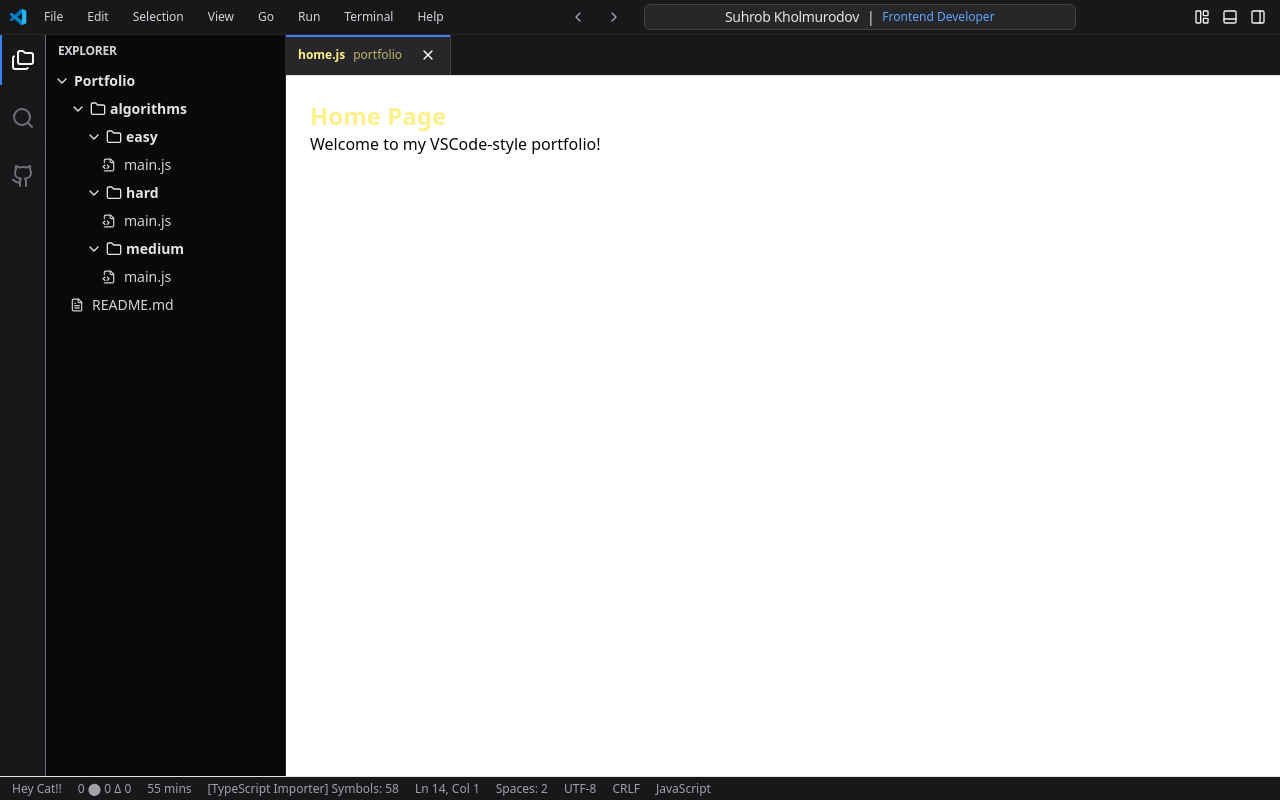
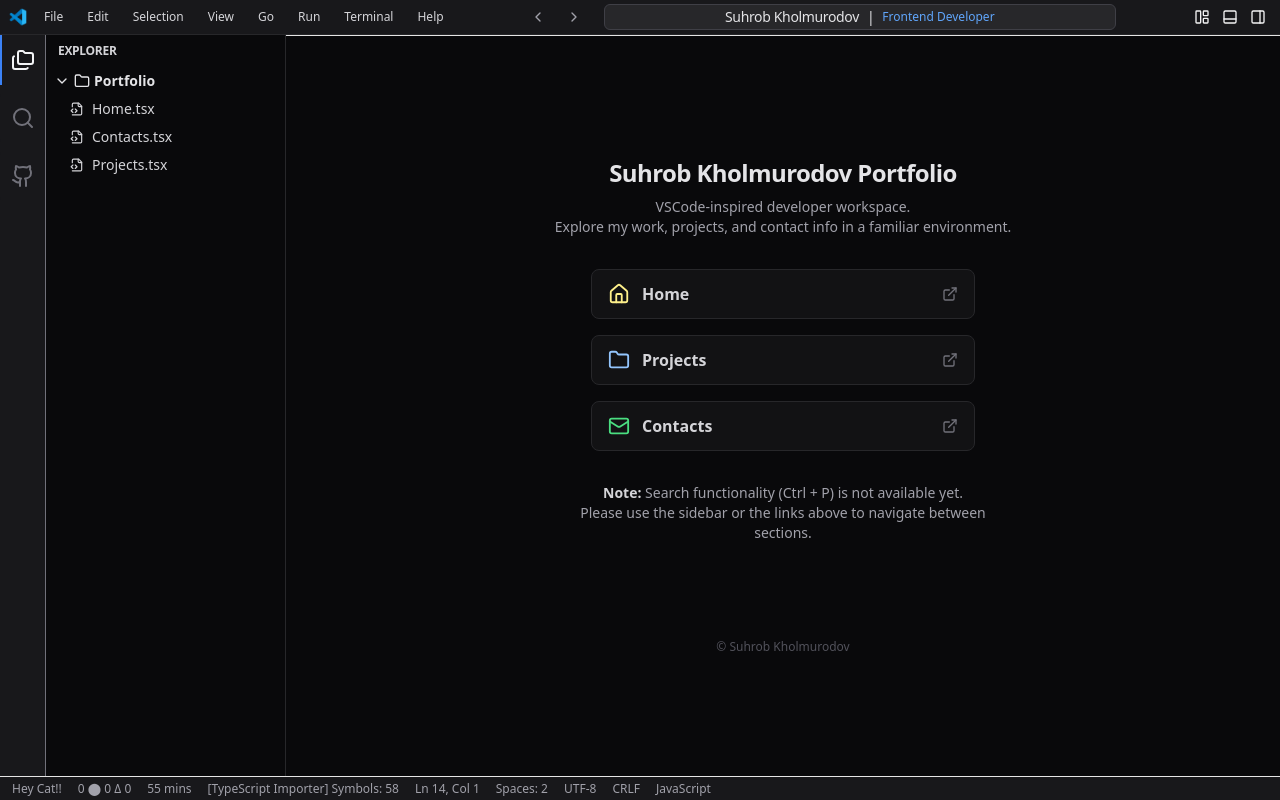
Before and after one commit to SuhrobKholmurodov/portfolio, a React (Vite) app: page / in a window 1280 px wide. Built offline with nearby package versions, Linux system fonts and the light colour scheme.

Commit message:
feat: add Welcome page

```diff
--- a/package.json
+++ b/package.json
@@ -26,6 +26,7 @@
     "lucide-react": "^0.542.0",
     "react": "^19.1.1",
     "react-dom": "^19.1.1",
+    "react-router-dom": "^7.8.2",
     "tailwind-merge": "^3.3.1",
     "tailwindcss-animate": "^1.0.7"
   },
--- a/src/App.tsx
+++ b/src/App.tsx
@@ -1,33 +1,73 @@
-import { useState } from "react";
+import {
+  BrowserRouter,
+  Routes,
+  Route,
+  useLocation,
+  useNavigate,
+} from "react-router-dom";
+import { useState, useEffect } from "react";
+import { AppHeader } from "@/components/common/AppHeader";
+import { MainSidebar } from "@/components/common/MainSidebar";
 import { FileExplorer } from "@/components/common/FileExplorer";
 import { FileTabs } from "@/components/common/FileTabs";
-import { PageContent } from "@/components/common/PageContent";
 import { StatusFooter } from "@/components/common/StatusFooter";
-import { AppHeader } from "./components/common/AppHeader";
-import { MainSidebar } from "./components/common/MainSidebar";
 
-export default function App() {
-  const [activeSection, setActiveSection] = useState("explorer");
-  const [openFiles, setOpenFiles] = useState([
-    { id: "home", label: "home.js", path: "portfolio/src/pages/home.js" },
-  ]);
-  const [activeFileId, setActiveFileId] = useState(openFiles[0].id);
+import Welcome from "@/pages/Welcome";
+import Home from "@/pages/Home";
+import Contacts from "@/pages/Contacts";
+import Projects from "@/pages/Projects";
 
-  const handleOpenFile = (id: string, label: string, path: string) => {
-    if (!openFiles.find((f) => f.id === id)) {
-      setOpenFiles([...openFiles, { id, label, path }]);
+const filePages = [
+  { id: "home", label: "Home.tsx", path: "/home", component: Home },
+  {
+    id: "contacts",
+    label: "Contacts.tsx",
+    path: "/contacts",
+    component: Contacts,
+  },
+  {
+    id: "projects",
+    label: "Projects.tsx",
+    path: "/projects",
+    component: Projects,
+  },
+];
+
+function VSCodeLayout() {
+  const location = useLocation();
+  const navigate = useNavigate();
+
+  const [openTabs, setOpenTabs] = useState<string[]>(
+    location.pathname === "/" ? [] : [location.pathname]
+  );
+
+  useEffect(() => {
+    if (
+      location.pathname !== "/" &&
+      !openTabs.includes(location.pathname) &&
+      filePages.find((f) => f.path === location.pathname)
+    ) {
+      setOpenTabs((tabs) => [...tabs, location.pathname]);
     }
-    setActiveFileId(id);
+  }, [location.pathname, openTabs]);
+
+  const handleCloseTab = (path: string) => {
+    const newTabs = openTabs.filter((p) => p !== path);
+    setOpenTabs(newTabs);
+    if (location.pathname === path) {
+      if (newTabs.length > 0) {
+        navigate(newTabs[newTabs.length - 1]);
+      } else {
+        navigate("/");
+      }
+    }
   };
 
-  const handleCloseTab = (id: string) => {
-    const idx = openFiles.findIndex((f) => f.id === id);
-    const newFiles = openFiles.filter((f) => f.id !== id);
-    setOpenFiles(newFiles);
-    if (id === activeFileId) {
-      setActiveFileId(newFiles[idx === 0 ? 0 : idx - 1]?.id || "");
-    }
-  };
+  const tabData = openTabs
+    .map((path) => filePages.find((f) => f.path === path))
+    .filter(Boolean) as (typeof filePages)[0][];
+
+  const [activeSection, setActiveSection] = useState("explorer");
 
   return (
     <div className="flex flex-col h-screen w-screen bg-background">
@@ -38,10 +78,7 @@ export default function App() {
           setActiveSection={setActiveSection}
         />
         {activeSection === "explorer" ? (
-          <FileExplorer
-            onOpenFile={handleOpenFile}
-            activeFileId={activeFileId}
-          />
+          <FileExplorer />
         ) : activeSection === "search" ? (
           <aside className="w-60 bg-zinc-950 border-r text-sm pt-2 flex flex-col">
             <div className="font-bold text-xs px-3 mb-2 text-zinc-300 tracking-tight">
@@ -61,13 +98,18 @@ export default function App() {
         ) : null}
         <div className="flex-1 flex flex-col min-h-0 bg-background">
           <FileTabs
-            openFiles={openFiles}
-            activeFileId={activeFileId}
-            setActiveFileId={setActiveFileId}
+            tabs={tabData}
+            activePath={location.pathname}
+            setActivePath={navigate}
             onCloseTab={handleCloseTab}
           />
           <div className="flex-1 min-h-0 overflow-auto bg-background">
-            <PageContent id={activeFileId} />
+            <Routes>
+              <Route path="/" element={<Welcome />} />
+              <Route path="/home" element={<Home />} />
+              <Route path="/contacts" element={<Contacts />} />
+              <Route path="/projects" element={<Projects />} />
+            </Routes>
           </div>
         </div>
       </div>
@@ -75,3 +117,11 @@ export default function App() {
     </div>
   );
 }
+
+export default function App() {
+  return (
+    <BrowserRouter>
+      <VSCodeLayout />
+    </BrowserRouter>
+  );
+}
--- a/src/components/common/AppHeader.tsx
+++ b/src/components/common/AppHeader.tsx
@@ -41,7 +41,7 @@ export function AppHeader() {
             <ChevronRight size={16} className="text-zinc-400" />
           </button>
         </div>
-        <div className="border border-zinc-700 bg-zinc-800 rounded-md px-20 py-[2px] flex gap-2 items-center">
+        <div className="border border-zinc-700 bg-zinc-800 rounded-md px-[120px] py-[2px] flex gap-2 items-center">
           <span className="text-sm text-zinc-200 tracking-tight">
             Suhrob Kholmurodov
           </span>
--- a/src/components/common/FileExplorer.tsx
+++ b/src/components/common/FileExplorer.tsx
@@ -1,152 +1,76 @@
 /* eslint-disable @typescript-eslint/no-explicit-any */
-import {
-  ChevronDown,
-  ChevronRight,
-  FileText,
-  FileCode2,
-  Folder,
-} from "lucide-react";
+import { ChevronDown, ChevronRight, FileCode2, Folder } from "lucide-react";
 import { useState } from "react";
+import { useNavigate, useLocation } from "react-router-dom";
 
 const treeData = [
   {
     label: "Portfolio",
-    children: [
-      {
-        label: "algorithms",
     icon: <Folder size={16} />,
     children: [
       {
-            label: "easy",
-            icon: <Folder size={16} />,
-            children: [
-              {
-                label: "main.js",
-                id: "mainjs-easy",
+        label: "Home.tsx",
+        id: "home",
         icon: <FileCode2 size={14} />,
-              },
-            ],
+        path: "/home",
       },
       {
-            label: "hard",
-            icon: <Folder size={16} />,
-            children: [
-              {
-                label: "main.js",
-                id: "mainjs-hard",
+        label: "Contacts.tsx",
+        id: "contacts",
         icon: <FileCode2 size={14} />,
-              },
-            ],
+        path: "/contacts",
       },
       {
-            label: "medium",
-            icon: <Folder size={16} />,
-            children: [
-              {
-                label: "main.js",
-                id: "mainjs-medium",
+        label: "Projects.tsx",
+        id: "projects",
         icon: <FileCode2 size={14} />,
+        path: "/projects",
       },
-            ],
-          },
-        ],
-      },
-      { label: "README.md", id: "readme", icon: <FileText size={14} /> },
     ],
   },
 ];
 
-export function FileExplorer({
-  onOpenFile,
-  activeFileId,
-}: {
-  onOpenFile: (id: string, label: string, path: string) => void;
-  activeFileId: string;
-}) {
+export function FileExplorer() {
+  const navigate = useNavigate();
+  const location = useLocation();
+
+  const [open, setOpen] = useState(true);
+
   return (
     <aside className="w-60 bg-zinc-950 border-r border-zinc-800 overflow-auto text-sm pt-2">
       <div className="font-bold text-xs px-3 mb-2 text-zinc-300 tracking-tight">
         EXPLORER
       </div>
       <div className="">
-        {treeData.map((node, i) => (
-          <TreeNodeView
-            key={node.label + i}
-            node={node}
-            parentPath=""
-            onOpenFile={onOpenFile}
-            activeFileId={activeFileId}
-          />
+        <button
+          type="button"
+          className="w-full flex items-center gap-1 px-2 py-1 font-semibold text-zinc-200 hover:bg-zinc-800 rounded select-none"
+          onClick={() => setOpen((o) => !o)}
+        >
+          {open ? <ChevronDown size={16} /> : <ChevronRight size={16} />}
+          <Folder size={16} />
+          <span>Portfolio</span>
+        </button>
+        {open && (
+          <div className="ml-4">
+            {treeData[0].children.map((file: any) => (
+              <button
+                key={file.id}
+                type="button"
+                className={`w-full flex items-center gap-2 px-2 py-1 rounded text-zinc-300 hover:bg-zinc-800 select-none ${
+                  location.pathname === file.path
+                    ? "bg-zinc-800 text-white"
+                    : ""
+                }`}
+                onClick={() => navigate(file.path)}
+              >
+                {file.icon}
+                <span>{file.label}</span>
+              </button>
             ))}
+          </div>
+        )}
       </div>
     </aside>
   );
 }
-
-function TreeNodeView({
-  node,
-  parentPath,
-  onOpenFile,
-  activeFileId,
-}: {
-  node: any;
-  parentPath: string;
-  onOpenFile: (id: string, label: string, path: string) => void;
-  activeFileId: string;
-}) {
-  const [open, setOpen] = useState(true);
-  const path = parentPath ? `${parentPath}/${node.label}` : node.label;
-
-  if (node.children) {
-    return (
-      <div>
-        <button
-          type="button"
-          className="w-full flex items-center gap-1 px-2 py-1 font-semibold text-zinc-200 hover:bg-zinc-800 rounded select-none"
-          onClick={() => setOpen((o) => !o)}
-          style={{
-            background: "none",
-            border: "none",
-            outline: "none",
-          }}
-        >
-          {open ? <ChevronDown size={16} /> : <ChevronRight size={16} />}
-          {node.icon}
-          <span>{node.label}</span>
-        </button>
-        {open && (
-          <div className="ml-4">
-            {node.children.map((child: any, i: number) => (
-              <TreeNodeView
-                key={child.label + i}
-                node={child}
-                parentPath={path}
-                onOpenFile={onOpenFile}
-                activeFileId={activeFileId}
-              />
-            ))}
-          </div>
-        )}
-      </div>
-    );
-  }
-
-  // File
-  return (
-    <button
-      type="button"
-      className={`w-full flex items-center gap-2 px-2 py-1 rounded text-zinc-300 hover:bg-zinc-800 select-none ${
-        activeFileId === node.id ? "bg-zinc-800 text-white" : ""
-      }`}
-      onClick={() => node.id && onOpenFile(node.id, node.label, path)}
-      style={{
-        background: activeFileId === node.id ? "#23272e" : "none",
-        border: "none",
-        outline: "none",
-      }}
-    >
-      {node.icon}
-      <span>{node.label}</span>
-    </button>
-  );
-}
--- a/src/components/common/FileTabs.tsx
+++ b/src/components/common/FileTabs.tsx
@@ -9,30 +9,30 @@ type FileTab = {
 };
 
 export function FileTabs({
-  openFiles,
-  activeFileId,
-  setActiveFileId,
+  tabs,
+  activePath,
+  setActivePath,
   onCloseTab,
 }: {
-  openFiles: FileTab[];
-  activeFileId: string;
-  setActiveFileId: (id: string) => void;
+  tabs: FileTab[];
+  activePath: string;
+  setActivePath: (id: string) => void;
   onCloseTab: (id: string) => void;
 }) {
   return (
     <div className="bg-zinc-900 border-b flex items-center h-auto">
-      {openFiles.map((file) => (
+      {tabs.map((file) => (
         <div
           key={file.id}
           className={cn(
             "flex items-center px-3 py-[10px] gap-2 cursor-pointer text-xs border-r border-zinc-700 relative group",
-            activeFileId === file.id
+            activePath === file.path
               ? "bg-zinc-800 text-yellow-200"
               : "bg-zinc-900 text-zinc-400 hover:bg-zinc-800"
           )}
-          onClick={() => setActiveFileId(file.id)}
+          onClick={() => setActivePath(file.path)}
         >
-          {activeFileId === file.id && (
+          {activePath === file.path && (
             <div className="absolute top-0 left-0 right-0 h-0.5 bg-blue-500" />
           )}
 
@@ -44,11 +44,12 @@ export function FileTabs({
             variant="ghost"
             className={cn(
               "ml-2 h-[20px] w-[20px] rounded-sm hover:bg-zinc-700 hover:text-gray-300 opacity-0 group-hover:opacity-100 transition-opacity",
-              activeFileId === file.id && "opacity-100 hover:bg-zinc-600 text-white hover:text-white"
+              activePath === file.path &&
+                "opacity-100 hover:bg-zinc-600 text-white hover:text-white"
             )}
             onClick={(e) => {
               e.stopPropagation();
-              onCloseTab(file.id);
+              onCloseTab(file.path);
             }}
           >
             <X size={10} />
--- a/src/components/common/PageContent.tsx
+++ /dev/null
@@ -1,54 +0,0 @@
-export function PageContent({ id }: { id: string }) {
-  switch (id) {
-    case "home":
-      return (
-        <div className="p-6">
-          <h1 className="text-2xl font-bold text-yellow-200">Home Page</h1>
-          <p>Welcome to my VSCode-style portfolio!</p>
-        </div>
-      );
-    case "about":
-      return (
-        <div className="p-6">
-          <h1 className="text-2xl font-bold text-yellow-200">About Me</h1>
-          <p>
-            I am a developer building cool stuff with React, TypeScript, and
-            Tailwind!
-          </p>
-        </div>
-      );
-    case "contact":
-      return (
-        <div className="p-6">
-          <h1 className="text-2xl font-bold text-yellow-200">Contact</h1>
-          <p>Email: suhrob@example.com</p>
-        </div>
-      );
-    case "project":
-      return (
-        <div className="p-6">
-          <h1 className="text-2xl font-bold text-yellow-200">Projects</h1>
-          <p>Check out my awesome projects here!</p>
-        </div>
-      );
-    case "logo":
-      return (
-        <div className="p-6 flex items-center justify-center h-full">
-          <img src="/logo.png" alt="Logo" className="h-32" />
-        </div>
-      );
-    case "readme":
-      return (
-        <div className="p-6">
-          <h1 className="text-2xl font-bold text-yellow-200">README</h1>
-          <p>This is my VSCode-like portfolio README file.</p>
-        </div>
-      );
-    default:
-      return (
-        <div className="p-6">
-          <h1 className="text-lg font-bold text-yellow-200">File not found</h1>
-        </div>
-      );
-  }
-}
--- /dev/null
+++ b/src/pages/Contacts.tsx
@@ -0,0 +1,9 @@
+export default function Contacts() {
+  return (
+    <div className="p-6">
+      <h1 className="text-2xl font-bold text-yellow-200">Contacts</h1>
+      <p>Email: suhrob@example.com</p>
+      <p>Telegram: @suhrobdev</p>
+    </div>
+  );
+}
--- /dev/null
+++ b/src/pages/Home.tsx
@@ -0,0 +1,8 @@
+export default function Home() {
+  return (
+    <div className="p-6">
+      <h1 className="text-2xl font-bold text-yellow-200">Home Page</h1>
+      <p>Welcome to Suhrob Kholmurodov's VSCode-style portfolio!</p>
+    </div>
+  );
+}
--- /dev/null
+++ b/src/pages/Projects.tsx
@@ -0,0 +1,8 @@
+export default function Projects() {
+  return (
+    <div className="p-6">
+      <h1 className="text-2xl font-bold text-yellow-200">Projects</h1>
+      <p>Check out my React, TypeScript, and VSCode UI projects here!</p>
+    </div>
+  );
+}
--- /dev/null
+++ b/src/pages/Welcome.tsx
@@ -0,0 +1,61 @@
+import { Home, Folder, Mail, ExternalLink } from "lucide-react";
+import { Link } from "react-router-dom";
+
+export default function Welcome() {
+  return (
+    <div className="flex flex-col justify-center items-center h-full bg-zinc-950">
+      <div className="text-2xl font-bold text-zinc-200 mb-2 text-center tracking-tight">
+        Suhrob Kholmurodov Portfolio
+      </div>
+      <div className="text-zinc-400 mb-8 text-center text-sm">
+        VSCode-inspired developer workspace.
+        <br />
+        Explore my work, projects, and contact info in a familiar environment.
+      </div>
+      <div className="w-full max-w-sm flex flex-col gap-4 mb-8">
+        <Link
+          to="/home"
+          className="flex items-center gap-3 bg-zinc-900/60 border border-zinc-800 hover:border-yellow-400 px-4 py-3 rounded-lg transition group"
+        >
+          <Home className="text-yellow-200" size={22} />
+          <span className="text-zinc-300 font-semibold">Home</span>
+          <ExternalLink
+            size={16}
+            className="ml-auto text-zinc-500 group-hover:text-yellow-300"
+          />
+        </Link>
+        <Link
+          to="/projects"
+          className="flex items-center gap-3 bg-zinc-900/60 border border-zinc-800 hover:border-blue-400 px-4 py-3 rounded-lg transition group"
+        >
+          <Folder className="text-blue-300" size={22} />
+          <span className="text-zinc-300 font-semibold">Projects</span>
+          <ExternalLink
+            size={16}
+            className="ml-auto text-zinc-500 group-hover:text-blue-300"
+          />
+        </Link>
+        <Link
+          to="/contacts"
+          className="flex items-center gap-3 bg-zinc-900/60 border border-zinc-800 hover:border-green-400 px-4 py-3 rounded-lg transition group"
+        >
+          <Mail className="text-green-400" size={22} />
+          <span className="text-zinc-300 font-semibold">Contacts</span>
+          <ExternalLink
+            size={16}
+            className="ml-auto text-zinc-500 group-hover:text-green-400"
+          />
+        </Link>
+      </div>
+      <div className="text-zinc-400 text-sm mb-10 text-center max-w-md">
+        <span className="font-semibold text-zinc-300">Note: </span>
+        Search functionality (Ctrl + P) is not available yet. <br />
+        Please use the sidebar or the links above to navigate between sections.
+      </div>
+
+      <div className="text-xs text-zinc-600 mt-10 text-center">
+        <br />© Suhrob Kholmurodov
+      </div>
+    </div>
+  );
+}
```
Also changed, not shown: 1 other file (tests, documents, lock files or other folders). Lines whose indentation alone changed are shown as unchanged.
